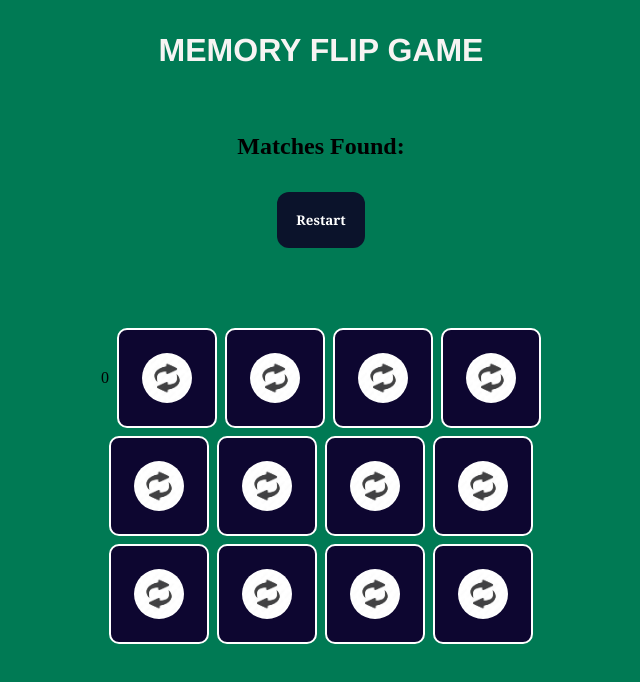
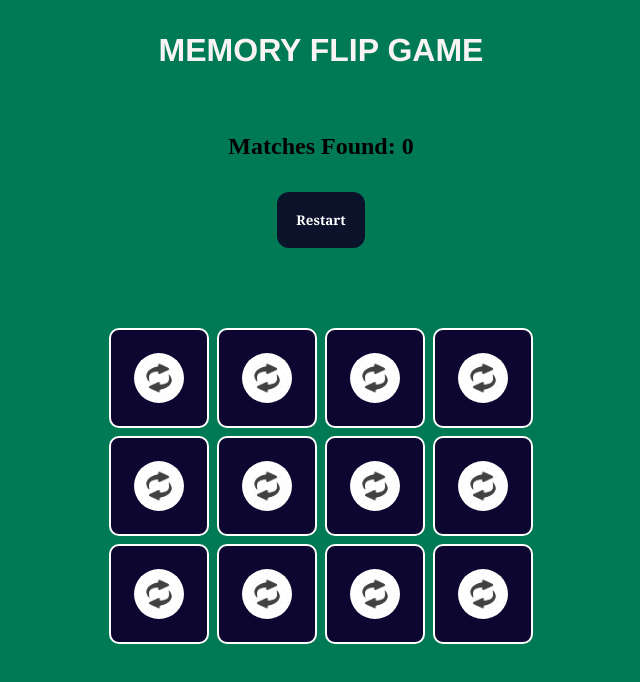
Before and after one commit to SalaitSudhakar/memory-flip-game, a plain HTML site: page index.html in a window 1280 px wide. Shown: the whole page, without its empty margins (319-959 px from the left). Drawn offline with Linux system fonts and the light colour scheme.

Commit message:
Update index.html

```diff
--- a/index.html
+++ b/index.html
@@ -11,12 +11,12 @@
       <h1>Memory Flip Game</h1>
       <span id="winning-msg"></span>
       <h3 class="match-found-msg">
-        Matches Found: <span id="score-value"></span>
+        Matches Found: <span id="score-value">0</span>
       </h3>
       <button id="restart-btn">Restart</button>
     </header>
     <!-- game board -->
-    <div id="game-board" class="board">0</div>
+    <div id="game-board" class="board"></div>
     <script src="script.js"></script>
   </body>
 </html>
```
